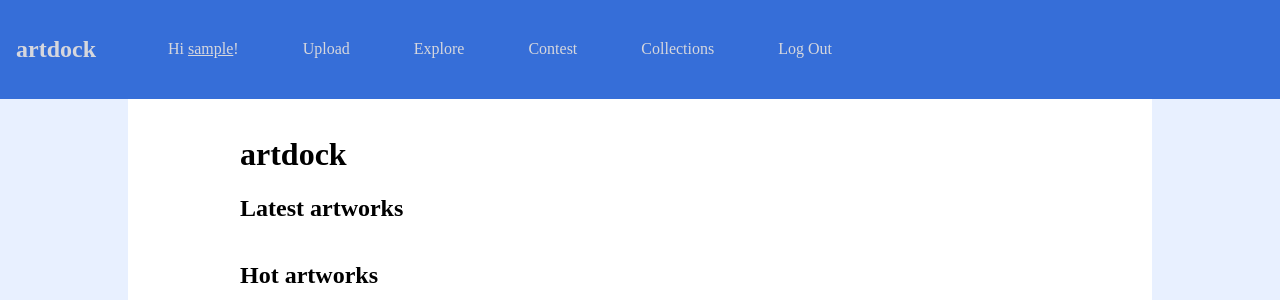
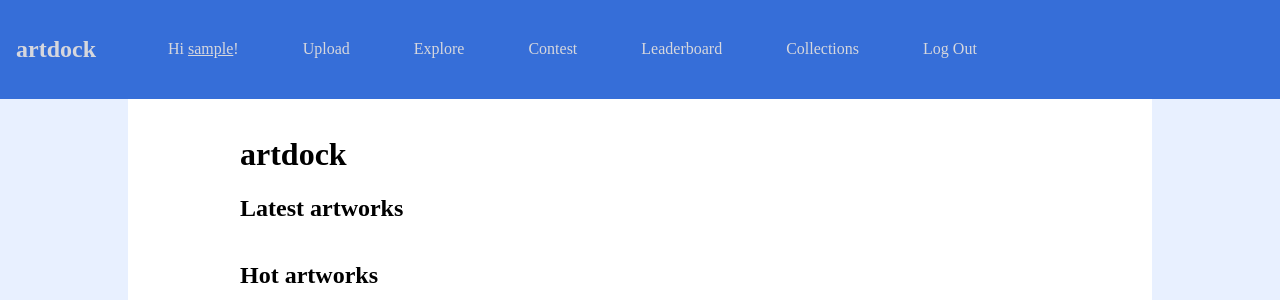
Before and after one commit to kyeugh/cop4710-artsite, a Django app: page / in a window 1280 px wide. Shown: the top 300 px of the page. Run offline with Django 3.2, Linux system fonts and the light colour scheme; the visitor is signed in with stand-in values (Sample User, id 1); data that the repository does not hold is empty.

Commit message:
added basic leaderboard page

```diff
--- a/art_app/urls.py
+++ b/art_app/urls.py
@@ -13,6 +13,7 @@ urlpatterns = [
     path("tags/<slug:slug>", views.TagDetailView.as_view(), name="tag-detail"),
     path("explore", views.explore, name="explore"),
     path("contest", views.contest, name="contest"),
+    path("leaderboard", views.leaderboard, name="leaderboard"),
     path("vote", views.vote, name="vote"),
     path("collections",
          views.CreateCollection, name="collections"),
--- a/art_app/views.py
+++ b/art_app/views.py
@@ -117,6 +117,12 @@ def contest(request):
     #    return context
 
 
+def leaderboard(request):
+    # need to order artists by the number of votes that they got
+    artists = Artist.objects.all()  # .order_by('-votes')[:10]
+    return render(request, "leaderboard.html", {"artists": artists})
+
+
 @login_required
 def CreateCollection(request):
     collections = Collection.objects.all()
--- a/templates/base.html
+++ b/templates/base.html
@@ -18,6 +18,7 @@
             <li><a href="{% url 'upload' %}">Upload</a></li>
             <li><a href="{% url 'explore' %}">Explore</a></li>
             <li><a href="{% url 'contest' %}">Contest</a></li>
+            <li><a href="{% url 'leaderboard' %}">Leaderboard</a></li>
             <li><a href="{% url 'collections' %}">Collections</a></li>
             <li><a href="{% url 'logout' %}">Log Out</a></li>
         {% else %}
```
